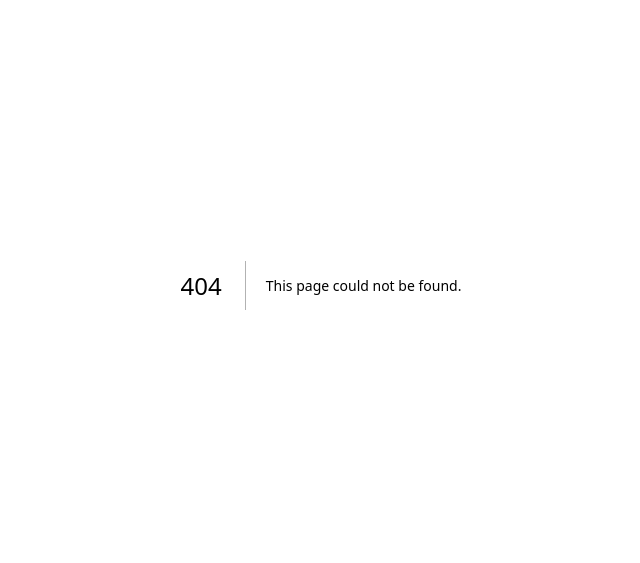
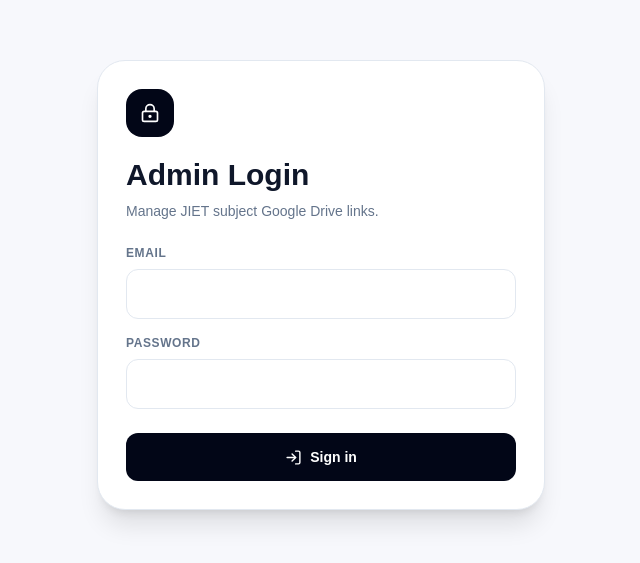
Before and after one commit to codingwithdinu/JIET-EXAM-PREP, a Next.js app: page /admin/login in a window 1280 px wide. Before the commit this address had no page. Shown: the part 115-678 px from the top of the page, without its empty margins (319-959 px from the left). Built offline with nearby package versions, Linux system fonts and the light colour scheme; no server answers.

Commit message:
feat: implement admin Drive link manager with Supabase

```diff
--- /dev/null
+++ b/app/admin/login/page.tsx
@@ -0,0 +1,40 @@
+"use client";
+
+import { FormEvent, useState } from "react";
+import { useRouter } from "next/navigation";
+import { LockKeyhole, LogIn } from "lucide-react";
+import { requireSupabase } from "@/lib/supabase";
+
+export default function AdminLoginPage() {
+  const router = useRouter();
+  const [email,setEmail]=useState("");
+  const [password,setPassword]=useState("");
+  const [error,setError]=useState("");
+  const [loading,setLoading]=useState(false);
+
+  async function submit(e:FormEvent){
+    e.preventDefault(); setLoading(true); setError("");
+    try {
+      const client=requireSupabase();
+      const {error}=await client.auth.signInWithPassword({email,password});
+      if(error) throw error;
+      router.push("/admin");
+      router.refresh();
+    } catch(err) { setError(err instanceof Error ? err.message : "Login failed."); }
+    finally { setLoading(false); }
+  }
+
+  return <main className="grid min-h-screen place-items-center bg-[#f7f8fc] px-5">
+    <form onSubmit={submit} className="w-full max-w-md rounded-[28px] border border-slate-200 bg-white p-7 shadow-xl">
+      <div className="grid h-12 w-12 place-items-center rounded-2xl bg-slate-950 text-white"><LockKeyhole size={20}/></div>
+      <h1 className="mt-5 text-3xl font-black">Admin Login</h1>
+      <p className="mt-2 text-sm text-slate-500">Manage JIET subject Google Drive links.</p>
+      <label className="mt-6 block text-xs font-black uppercase tracking-wider text-slate-500">Email</label>
+      <input value={email} onChange={e=>setEmail(e.target.value)} type="email" required className="mt-2 w-full rounded-xl border border-slate-200 px-4 py-3 outline-none focus:border-slate-950"/>
+      <label className="mt-4 block text-xs font-black uppercase tracking-wider text-slate-500">Password</label>
+      <input value={password} onChange={e=>setPassword(e.target.value)} type="password" required className="mt-2 w-full rounded-xl border border-slate-200 px-4 py-3 outline-none focus:border-slate-950"/>
+      {error && <p className="mt-4 rounded-xl bg-red-50 px-4 py-3 text-sm font-semibold text-red-700">{error}</p>}
+      <button disabled={loading} className="mt-6 flex w-full items-center justify-center gap-2 rounded-xl bg-slate-950 px-4 py-3.5 text-sm font-black text-white disabled:opacity-50"><LogIn size={17}/>{loading?"Signing in…":"Sign in"}</button>
+    </form>
+  </main>;
+}
```
